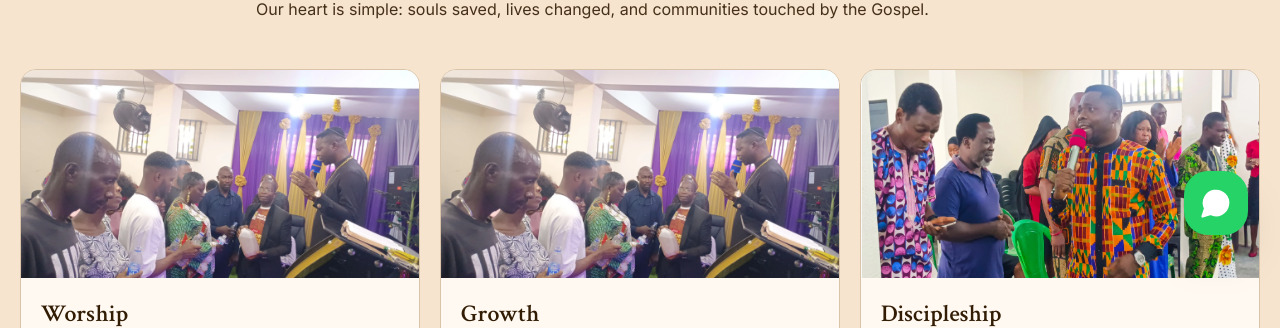
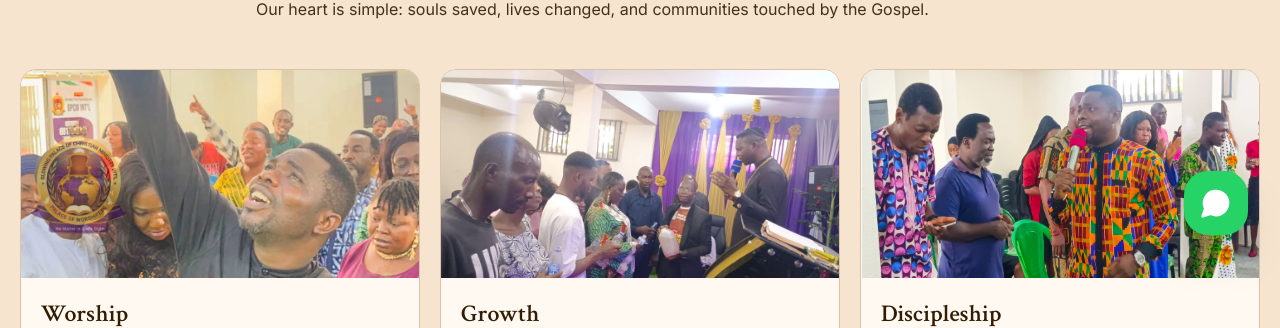
Before and after one commit to Mperomishael/gpcm-intl, a React (Vite) app in the folder gpcm-app/: page /about in a window 1280 px wide. Shown: the part 533-861 px from the top of the page. Built offline with nearby package versions, Linux system fonts and the light colour scheme; no server answers.

Commit message:
Change background image in AboutPage component

```diff
--- a/gpcm-app/src/pages/about/AboutPage.tsx
+++ b/gpcm-app/src/pages/about/AboutPage.tsx
@@ -45,7 +45,7 @@ export default function AboutPage() {
 
             <div className="grid grid-cols-1 sm:grid-cols-2 lg:grid-cols-3 gap-4 sm:gap-5">
               <div className="card-hover bg-[#FFF9F2] border border-[#D9C4AA] rounded-xl sm:rounded-2xl overflow-hidden">
-                <div className="h-36 sm:h-44 md:h-52 bg-cover bg-center" style={{ backgroundImage: "url('/images/worship.webp')" }} />
+                <div className="h-36 sm:h-44 md:h-52 bg-cover bg-center" style={{ backgroundImage: "url('/images/anointing.webp')" }} />
                 <div className="p-4 sm:p-5">
                   <h3 className="font-serif text-xl sm:text-2xl font-semibold mb-1.5 text-[#321C04]">Worship</h3>
                   <p className="text-xs sm:text-sm text-[#321C04]/80">We honour God with glad hearts — in song, in the Word, and in everyday obedience.</p>
```
